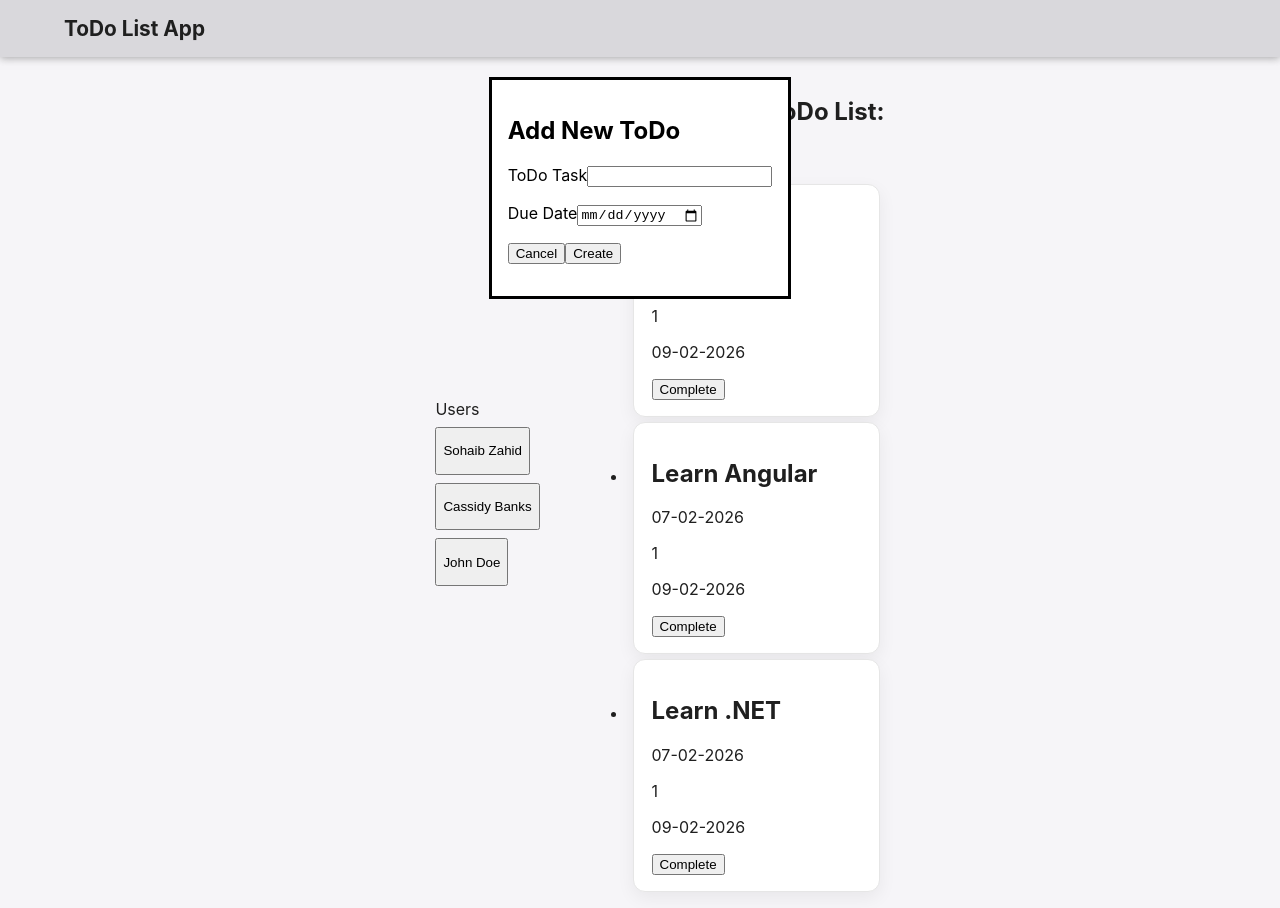
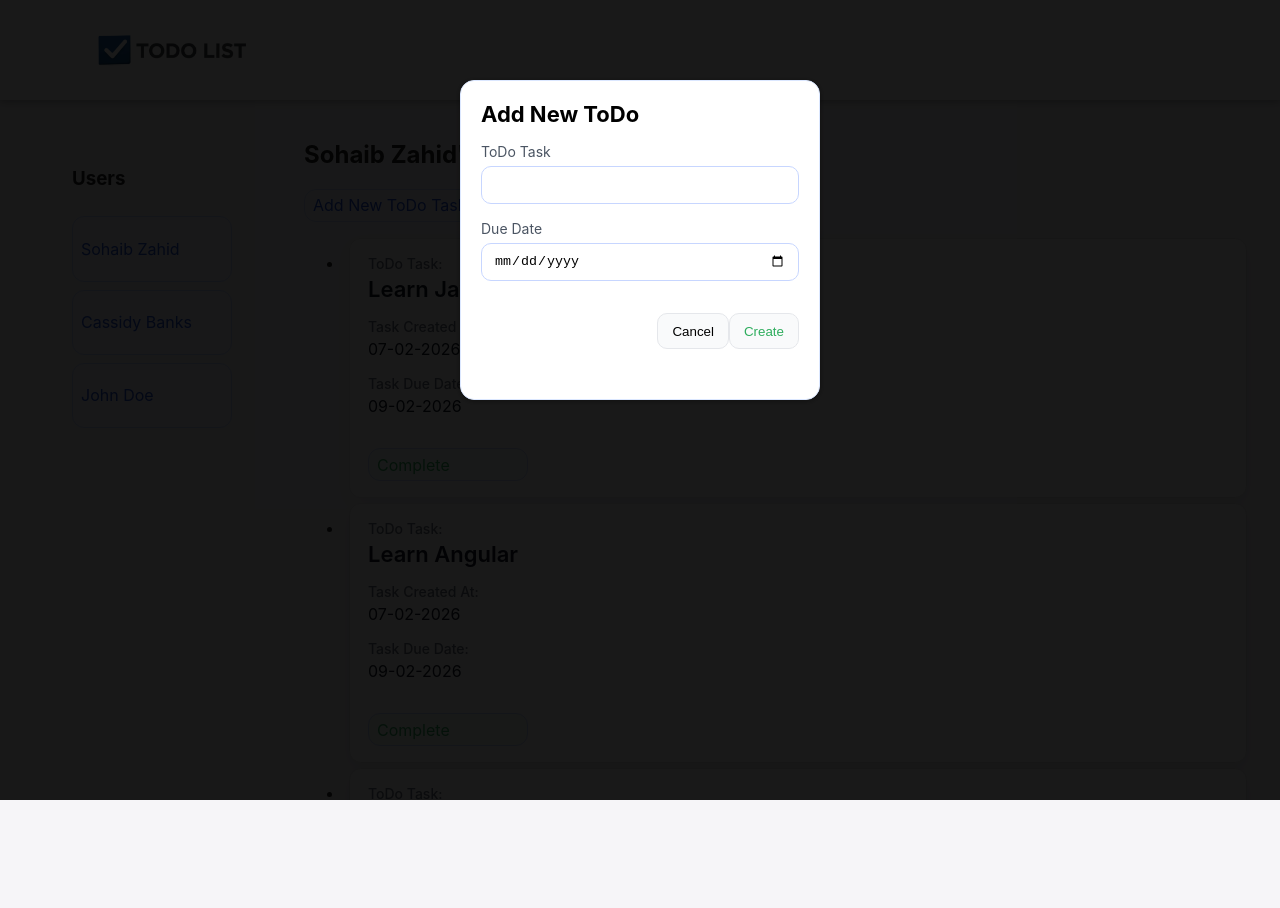
Before and after one commit to SohaibSalmanZahid/Johns-Lyng-Writing-Assessment, an Angular app in the folder ToDo-Application/: page / in a window 1280 px wide. Both pictures are taken after a click on the button "Add New ToDo Task". After the commit the page ends 820 px from the top, so only its background shows below. Built offline with nearby package versions, Linux system fonts and the light colour scheme.

Commit message:
Components Styled

```diff
--- a/ToDo-Application/angular.json
+++ b/ToDo-Application/angular.json
@@ -19,14 +19,13 @@
             "browser": "src/main.ts",
             "tsConfig": "tsconfig.app.json",
             "assets": [
+              "src/assets",
               {
                 "glob": "**/*",
                 "input": "public"
               }
             ],
-            "styles": [
-              "src/styles.css"
-            ]
+            "styles": ["src/styles.css"]
           },
           "configurations": {
             "production": {
--- a/ToDo-Application/src/app/app.css
+++ b/ToDo-Application/src/app/app.css
@@ -1,8 +1,30 @@
-.content-wrapper {
+.layout {
   display: flex;
-  justify-content: center;
-  align-items: center;
-  padding-top: 20px;
+  height: calc(100vh - 80px);
+  gap: 24px;
+  padding: 20px;
+  box-sizing: border-box;
+}
+.sidebar {
+  width: 260px;
+  flex: 0 0 260px;
+  height: 100%;
+  overflow-y: auto;
+  padding: 12px;
+  box-sizing: border-box;
+  border-radius: 10px;
+}
+.content {
+  flex: 1;
+  height: 100%;
+  overflow: hidden;
+}
+
+.content-inner {
+  height: 100%;
+  overflow-y: auto;
+  padding-right: 8px;
+  box-sizing: border-box;
 }
 .button-group {
   display: flex;
--- a/ToDo-Application/src/app/app.html
+++ b/ToDo-Application/src/app/app.html
@@ -1,16 +1,20 @@
 <app-header />
-<div class="content-wrapper">
+<div class="layout">
+  <aside class="sidebar">
     <ul class="button-group">
-    <label>Users</label>
+      <h3>Users</h3>
       @for (user of users; track user.userId) {
         <app-users [user]="user" (selectedUser)="onSelectUser($event)" />
       }
     </ul>
-  <div style="margin-left: 3rem">
+  </aside>
+  <main class="content">
+    <div class="content-inner">
       <app-todos
         [userName]="selectedUser.userName"
         [userId]="selectedUser.userId"
         [selectedUser]="selectedUser.userId"
       />
     </div>
+  </main>
 </div>
--- a/ToDo-Application/src/app/header/header.css
+++ b/ToDo-Application/src/app/header/header.css
@@ -1,5 +1,5 @@
 header {
-  background: #d9d8dc;
+  background: #fff;
   margin-top: 0;
   display: block;
   flex-direction: column;
@@ -12,14 +12,8 @@ header {
   box-shadow: 0 1px 8px rgba(108, 108, 108, 0.6);
 }
 
-h1 {
-  font-size: 1.3rem;
-  margin: 0 0 0 3rem;
-  padding: 0;
+img {
+  width: 12rem;
+  height: 4rem;
+  margin-left: 4rem;
 }
-
-p {
-  margin: 0;
-  font-size: 0.8rem;
-  text-wrap: balance;
-}
--- a/ToDo-Application/src/app/header/header.html
+++ b/ToDo-Application/src/app/header/header.html
@@ -1,3 +1,3 @@
 <header>
-  <h1>ToDo List App</h1>
+  <img src="assets/logo.png" alt="ToDo List" />
 </header>
--- a/ToDo-Application/src/app/todos/add-new-todo/add-new-todo.css
+++ b/ToDo-Application/src/app/todos/add-new-todo/add-new-todo.css
@@ -0,0 +1,87 @@
+.backdrop {
+  background-color: rgba(0, 0, 0, 0.9);
+  position: fixed;
+  top: 0;
+  left: 0;
+  width: 100%;
+  height: 100vh;
+}
+
+dialog {
+  width: 90%;
+  max-width: 30rem;
+  background-color: #433352;
+  border-radius: 6px;
+  border: none;
+  box-shadow: 0 1px 6px rgba(0, 0, 0, 0.4);
+  overflow: hidden;
+  padding: 1rem;
+  top: 5rem;
+}
+.todo-dialog {
+  width: 360px;
+  padding: 20px;
+  border-radius: 14px;
+  border: 1px solid #dbe7ff;
+  background: #ffffff;
+}
+
+.todo-dialog::backdrop {
+  background: rgba(0, 0, 0, 0.2);
+}
+
+.todo-dialog h2 {
+  margin: 0 0 16px 0;
+  font-size: 22px;
+}
+
+.form-row {
+  margin-bottom: 14px;
+}
+
+.form-row label {
+  display: block;
+  margin-bottom: 6px;
+  font-size: 14px;
+  color: #4b5563;
+}
+
+.form-row input {
+  width: 100%;
+  height: 38px;
+  padding: 0 12px;
+  border-radius: 10px;
+  border: 1px solid #c7d6ff;
+  outline: none;
+}
+
+.form-row input:focus {
+  border-color: #9db5ff;
+}
+
+.dialog-actions {
+  display: flex;
+  justify-content: flex-end;
+  gap: 10px;
+  margin-top: 16px;
+}
+
+.dialog-actions button {
+  height: 36px;
+  padding: 0 14px;
+  border-radius: 10px;
+  border: 1px solid #e5e7eb;
+  background: #f9fafb;
+  cursor: pointer;
+}
+
+.primary-btn {
+  border-color: #c7d6ff;
+  background: #f3fff7;
+  color: #2ead5d;
+}
+
+.primary-btn:hover {
+  background: #e6f8ee;
+  color: #8fd9ab;
+}
--- a/ToDo-Application/src/app/todos/add-new-todo/add-new-todo.html
+++ b/ToDo-Application/src/app/todos/add-new-todo/add-new-todo.html
@@ -1,17 +1,27 @@
-<dialog open>
+<div class="backdrop">
+  <dialog open class="todo-dialog">
     <h2>Add New ToDo</h2>
     <form (ngSubmit)="onSubmitNewTask()">
+      <div class="form-row">
         <p>
           <label for="title">ToDo Task</label>
           <input id="title" type="text" name="title" [(ngModel)]="enteredTodo" />
         </p>
+      </div>
+      <div class="form-row">
         <p>
           <label for="dueDate">Due Date</label>
           <input id="dueDate" type="date" name="dueDate" [(ngModel)]="enteredDueDate" />
         </p>
+      </div>
+      <div class="form-row">
+        <div class="dialog-actions">
           <p>
             <button type="button" (click)="onCancelTask()">Cancel</button>
-      <button type="submit">Create</button>
+            <button type="submit" class="primary-btn">Create</button>
           </p>
+        </div>
+      </div>
     </form>
   </dialog>
+</div>
--- a/ToDo-Application/src/app/todos/todo/todo.css
+++ b/ToDo-Application/src/app/todos/todo/todo.css
@@ -5,4 +5,61 @@
   padding: 16px 18px;
   box-shadow: 0 6px 18px rgba(0, 0, 0, 0.06);
   margin: 5px;
+  overflow-wrap: anywhere;
+  word-break: break-word;
 }
+
+button {
+  display: flex;
+  align-items: center;
+  gap: 0.5rem;
+  padding: 0.35rem 0.5rem;
+  background-color: #f3fff7;
+  color: #2ead5d;
+  border: none;
+  font: inherit;
+  cursor: pointer;
+  margin-top: 2rem;
+  min-width: 10rem;
+  border: 1px solid #c7d6ff;
+  border-radius: 12px;
+}
+
+button:hover,
+button:active,
+.active {
+  background-color: #e6f8ee;
+  color: #8fd9ab;
+}
+
+.task-field {
+  margin-top: 1rem;
+  display: flex;
+  flex-direction: column;
+  gap: 4px;
+}
+
+.task-label {
+  margin: 0;
+  font-size: 14px;
+  color: #6b7280;
+  font-weight: 500;
+}
+
+.task-value {
+  margin: 0;
+  color: #111827;
+}
+
+.task-field-title {
+  display: flex;
+  flex-direction: column;
+  gap: 4px;
+}
+
+.task-value-title {
+  margin: 0;
+  font-size: 22px;
+  font-weight: 600;
+  color: #111827;
+}
--- a/ToDo-Application/src/app/todos/todo/todo.html
+++ b/ToDo-Application/src/app/todos/todo/todo.html
@@ -1,7 +1,15 @@
 <section class="todo-card">
-  <h2>{{ todoTask.taskDescription }}</h2>
-  <p>{{ todoTask.createdAt }}</p>
-  <p>{{ todoTask.userId }}</p>
-  <p>{{ todoTask.dueDate }}</p>
+  <div class="task-field-title">
+    <span class="task-label">ToDo Task:</span>
+    <p class="task-value-title">{{ todoTask.taskDescription }}</p>
+  </div>
+  <div class="task-field">
+    <span class="task-label">Task Created At:</span>
+    <p class="task-value">{{ todoTask.createdAt }}</p>
+  </div>
+  <div class="task-field">
+    <span class="task-label">Task Due Date:</span>
+    <p class="task-value">{{ todoTask.dueDate }}</p>
+  </div>
   <button (click)="onCompleteTask()">Complete</button>
 </section>
--- a/ToDo-Application/src/app/todos/todos.css
+++ b/ToDo-Application/src/app/todos/todos.css
@@ -1,5 +1,21 @@
 button {
-  width: 6 rem;
-  height: 5 rem;
-  background: #e2ab62;
+  display: flex;
+  align-items: center;
+  gap: 0.5rem;
+  padding: 0.35rem 0.5rem;
+  background-color: #f2f6ff;
+  color: #1f4ed8;
+  border: none;
+  font: inherit;
+  cursor: pointer;
+  min-width: 10rem;
+  border: 1px solid #c7d6ff;
+  border-radius: 12px;
 }
+
+button:hover,
+button:active,
+.active {
+  background-color: #c5d5f9;
+  color: #1f4ed8;
+}
--- a/ToDo-Application/src/app/users/users.css
+++ b/ToDo-Application/src/app/users/users.css
@@ -0,0 +1,22 @@
+button {
+  display: flex;
+  align-items: center;
+  gap: 0.5rem;
+  padding: 0.35rem 0.5rem;
+  background-color: #f2f6ff;
+  color: #1f4ed8;
+  border: none;
+  font: inherit;
+  cursor: pointer;
+  width: 100%;
+  min-width: 10rem;
+  border: 1px solid #c7d6ff;
+  border-radius: 12px;
+}
+
+button:hover,
+button:active,
+.active {
+  background-color: #c5d5f9;
+  color: #1f4ed8;
+}
--- a/ToDo-Application/src/app/users/users.html
+++ b/ToDo-Application/src/app/users/users.html
@@ -1,3 +1,5 @@
-<button (click)="onSelectedUser()">
-  <p>{{ user.userName }}</p>
-</button>
+<div>
+  <button (click)="onSelectedUser()">
+    <p>{{ user.userName }}</p>
+  </button>
+</div>
```
Also changed, not shown: ToDo-Application/src/assets/logo.png (added). Lines whose indentation alone changed are shown as unchanged.
